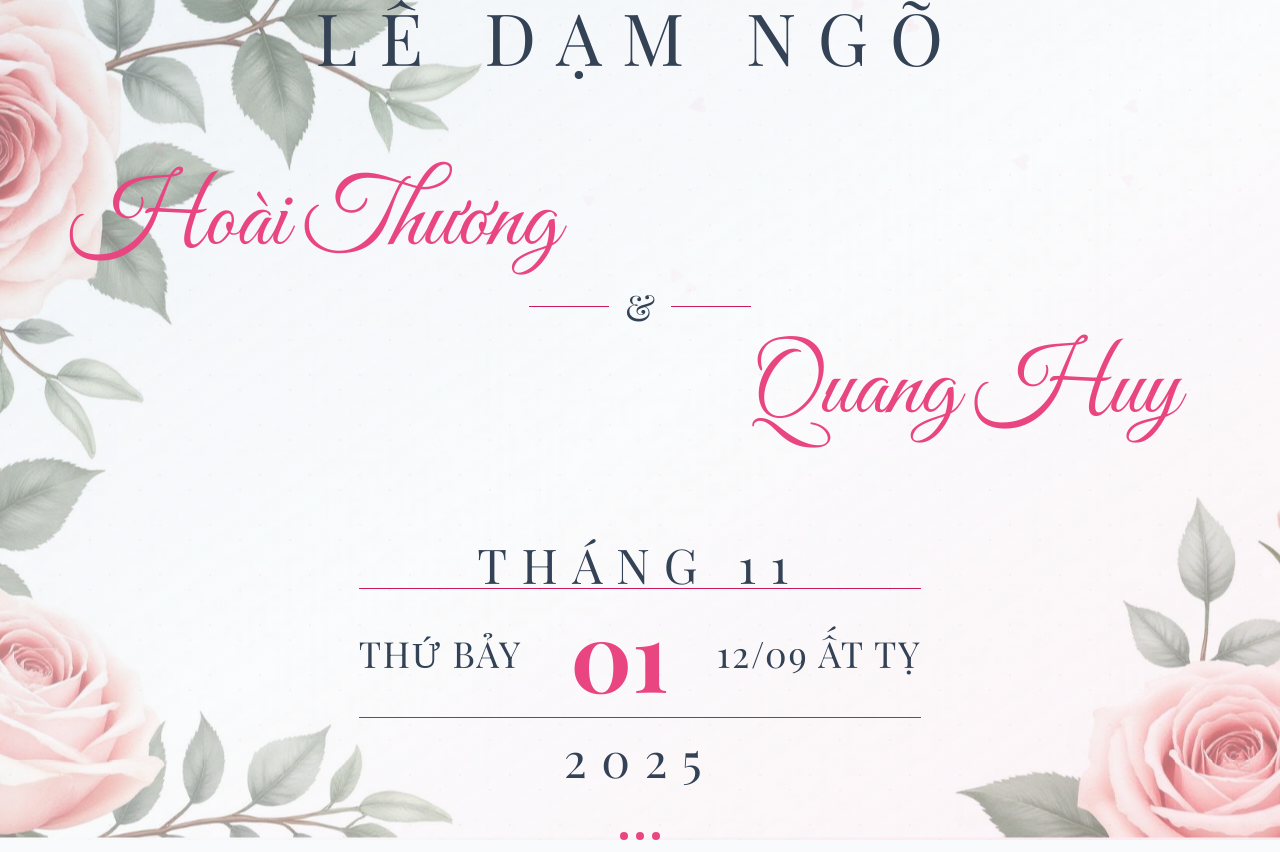
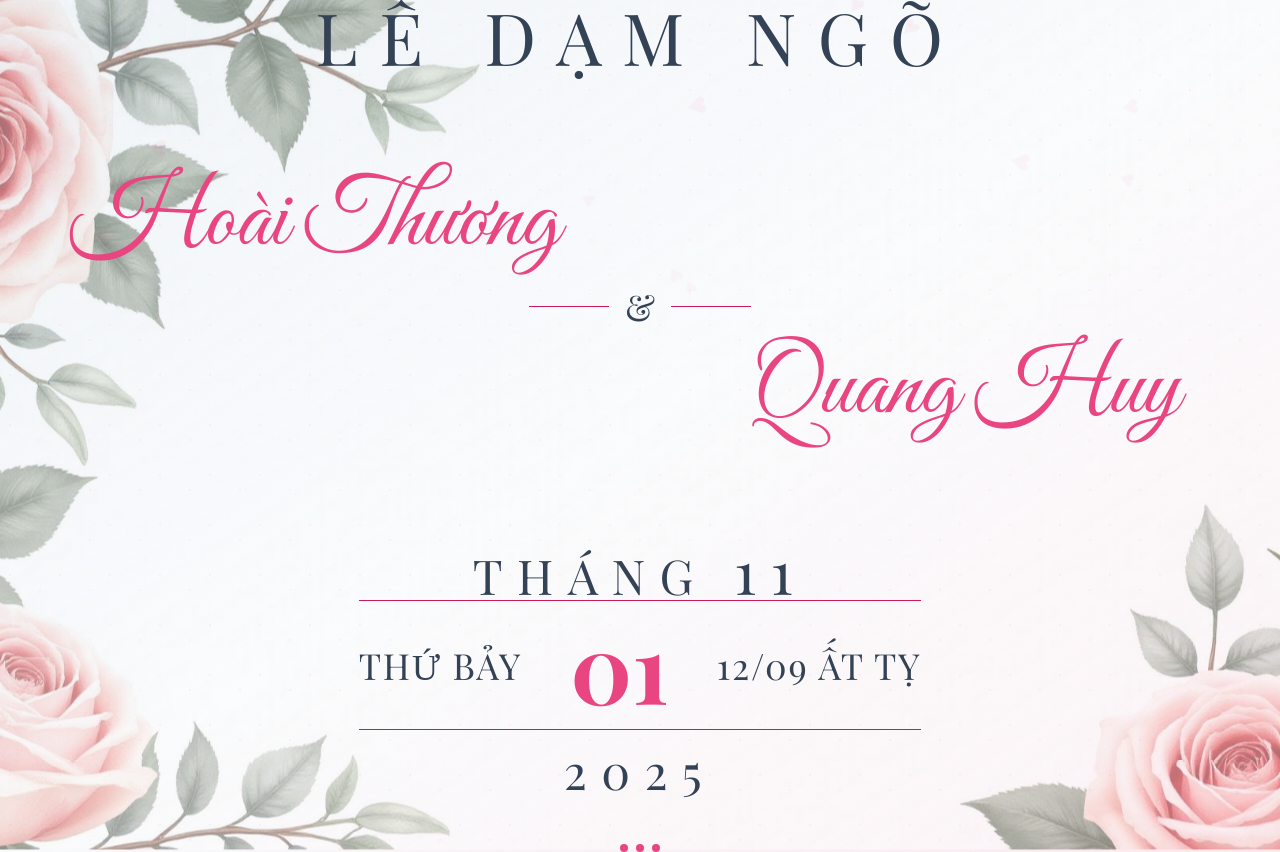
Before and after one commit to huyzblm98/wedding-huy-thuong, a React (Vite) app: page / in a window 1280 px wide. Built offline with nearby package versions, Linux system fonts and the light colour scheme; the HTML template or start-up script is replaced by a standard one.

Commit message:
Refine heart animation and date text

```diff
--- a/src/components/WeddingHero.tsx
+++ b/src/components/WeddingHero.tsx
@@ -50,13 +50,14 @@ const WeddingHero = () => {
       {hearts.map((heart) => (
         <div
           key={heart.id}
-          className="absolute text-wedding-rose opacity-90 pointer-events-none animate-fall"
+          className="absolute pointer-events-none animate-fall font-bold"
           style={{
             left: `${heart.left}%`,
             top: '-50px',
             animationDelay: `${heart.delay}s`,
             animationDuration: `${heart.duration}s`,
-            fontSize: `${20 + Math.random() * 15}px`
+            fontSize: `${20 + Math.random() * 15}px`,
+            color: '#e91e63'
           }}
         >
           ♥
@@ -101,7 +102,7 @@ const WeddingHero = () => {
   <div className="inline-block">
     {/* THÁNG 11 centered */}
     <p className="font-playfair text-2xl sm:text-3xl md:text-4xl lg:text-5xl tracking-[0.2em] sm:tracking-[0.3em] text-wedding-text text-center">
-      THÁNG 11
+      THÁNG <span className="text-3xl sm:text-4xl md:text-5xl lg:text-6xl">11</span>
     </p>
 
     {/* Container for lines and content */}
```
